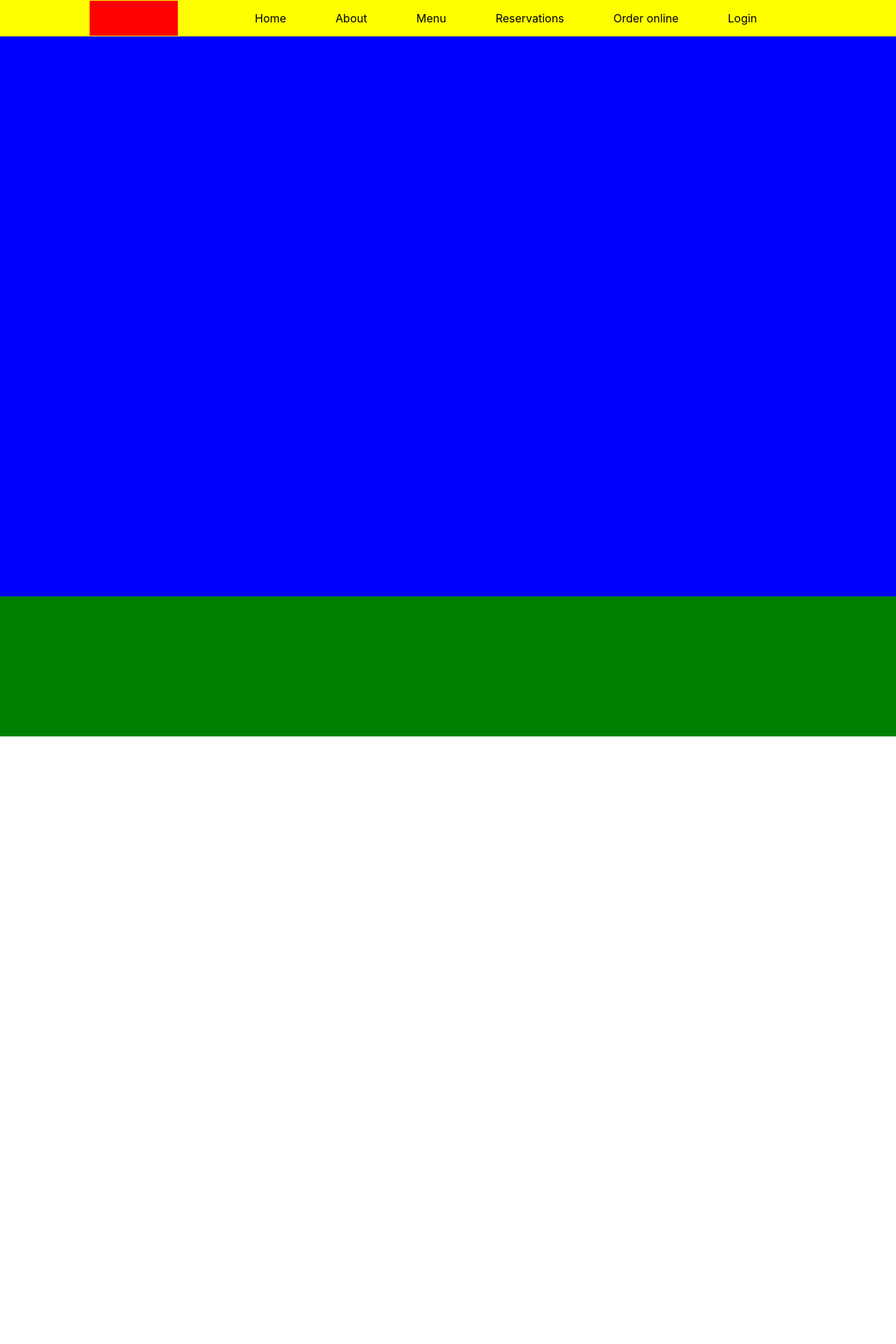
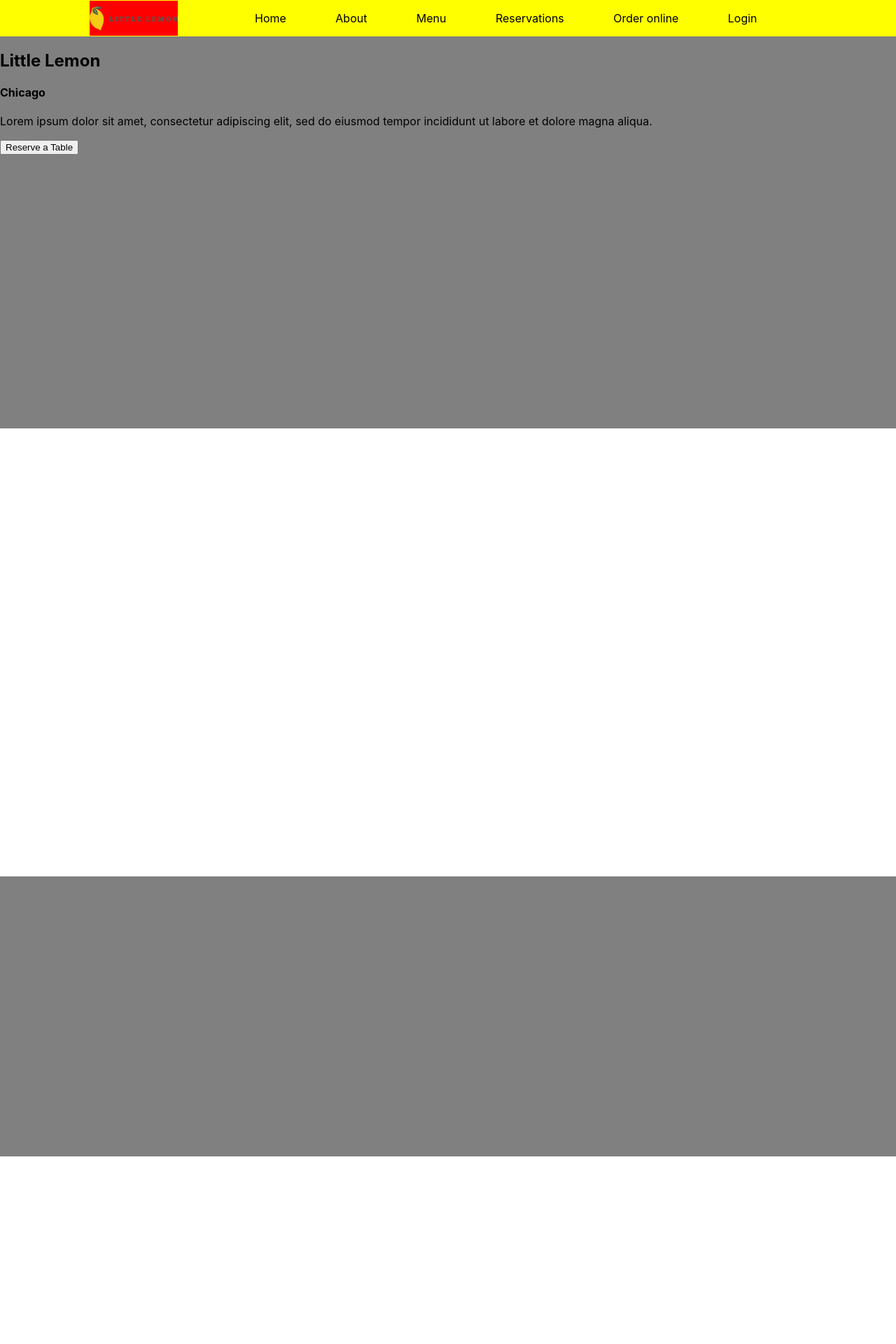
Before and after one commit to Hicham2012/my-app, a React (Create React App) app: page / in a window 1280 px wide. Shown: the top 1920 px of the page at 70% size. Before the commit the page ends 1052 px from the top, so only its background shows below. Built offline with nearby package versions, Linux system fonts and the light colour scheme.

Commit message:
Add components and style them

```diff
--- a/public/index.html
+++ b/public/index.html
@@ -5,7 +5,7 @@
     <meta charset="utf-8" />
     <link rel="icon" href="%PUBLIC_URL%/favicon.ico" />
     <meta name="viewport" content="width=device-width, initial-scale=1" />
-    <meta name="theme-color" content="#000000" />
+    <meta name="theme-color" content="#F4CE14" />
     <meta name="description" content="Best restaurent in the world" />
     <meta name="og:title" content="Little Lemon Restaurent">
     <meta name="og:description" content="Best Restaurent in the world">
--- a/src/App.css
+++ b/src/App.css
@@ -53,7 +53,7 @@ nav {
 main {
     grid-area: main;
     background-color: blue;
-    height: 100vh;
+    height: auto;
 }
 
 footer {
@@ -61,11 +61,3 @@ footer {
     background-color: green;
     height: 200px;
 }
-
-ul {
-    display: flex;
-    justify-content: space-evenly;
-    list-style: none;
-    align-items: center;
-    width: 100%;
-}
--- a/src/App.jsx
+++ b/src/App.jsx
@@ -1,39 +1,14 @@
 import './App.css';
+import Header from './component/Header'
+import Main from './component/Main';
+import Footer from './component/Footer';
 
 function App() {
   return (
     <>
-    <nav>
-    <header>
-
-    </header>
-      <ul>
-        <li>
-          <a>Home</a>
-        </li>
-        <li>
-          <a>About</a>
-        </li>
-        <li>
-          <a>Menu</a>
-        </li>
-        <li>
-          <a>Reservations</a>
-        </li>
-        <li>
-          <a>Order online</a>
-        </li>
-        <li>
-          <a>Login</a>
-        </li>
-      </ul>
-    </nav>
-    <main>
-
-    </main>
-    <footer>
-
-    </footer>
+    <Header />
+    <Main />
+    <Footer />
     </>
   );
 }
--- /dev/null
+++ b/src/component/Footer.jsx
@@ -0,0 +1,9 @@
+import React from 'react'
+
+export default function Footer() {
+  return (
+    <footer>
+
+    </footer>
+  )
+}
--- /dev/null
+++ b/src/component/Header.jsx
@@ -0,0 +1,31 @@
+import React from 'react'
+import './styles/Header.css'
+ export default function Header() {
+  return (
+    <nav>
+    <header>
+
+    </header>
+      <ul>
+        <li>
+          <a>Home</a>
+        </li>
+        <li>
+          <a>About</a>
+        </li>
+        <li>
+          <a>Menu</a>
+        </li>
+        <li>
+          <a>Reservations</a>
+        </li>
+        <li>
+          <a>Order online</a>
+        </li>
+        <li>
+          <a>Login</a>
+        </li>
+      </ul>
+    </nav>
+  )
+ }
--- /dev/null
+++ b/src/component/Main.jsx
@@ -0,0 +1,21 @@
+import React from 'react'
+import './styles/Main.css'
+
+export default function Main() {
+  return (
+    <main>
+      <section className='hero'>
+        <div className='hero-det'>
+          <h1>Little Lemon</h1>
+          <h4>Chicago</h4>
+          <p>Lorem ipsum dolor sit amet, consectetur adipiscing elit, sed do eiusmod tempor incididunt ut labore et dolore magna aliqua.</p>
+          <button>Reserve a Table</button>
+        </div>
+        <div className='hero-img'></div>
+      </section>
+      <section className='highlights'></section>
+      <section className='testimonials'></section>
+      <section className='about'></section>
+    </main>
+  )
+}
--- /dev/null
+++ b/src/component/styles/Header.css
@@ -0,0 +1,14 @@
+header {
+    background-image: url(../pics/Logo\ .svg);
+    background-repeat: no-repeat;
+    background-position: center;
+    background-size: contain;
+}
+
+ul {
+    display: flex;
+    justify-content: space-evenly;
+    list-style: none;
+    align-items: center;
+    width: 100%;
+}
--- /dev/null
+++ b/src/component/styles/Main.css
@@ -0,0 +1,33 @@
+main {
+    display: flex;
+    flex-direction: column;
+    margin: 0;
+}
+
+.hero,
+.highlights,
+.testimonials,
+.about {
+    width: 100%;
+    flex: none;
+}
+
+.hero {
+    height: 70vh;
+    background-color: gray;
+}
+
+.highlights {
+    height: 80vh;
+    background-color: white;
+}
+
+.testimonials {
+    height: 50vh;
+    background-color: gray;
+}
+
+.about {
+    height: 70vh;
+    background-color: white;
+}
```
Also changed, not shown: src/component/pics/Logo .svg (added), src/component/styles/Footer.css (added).
